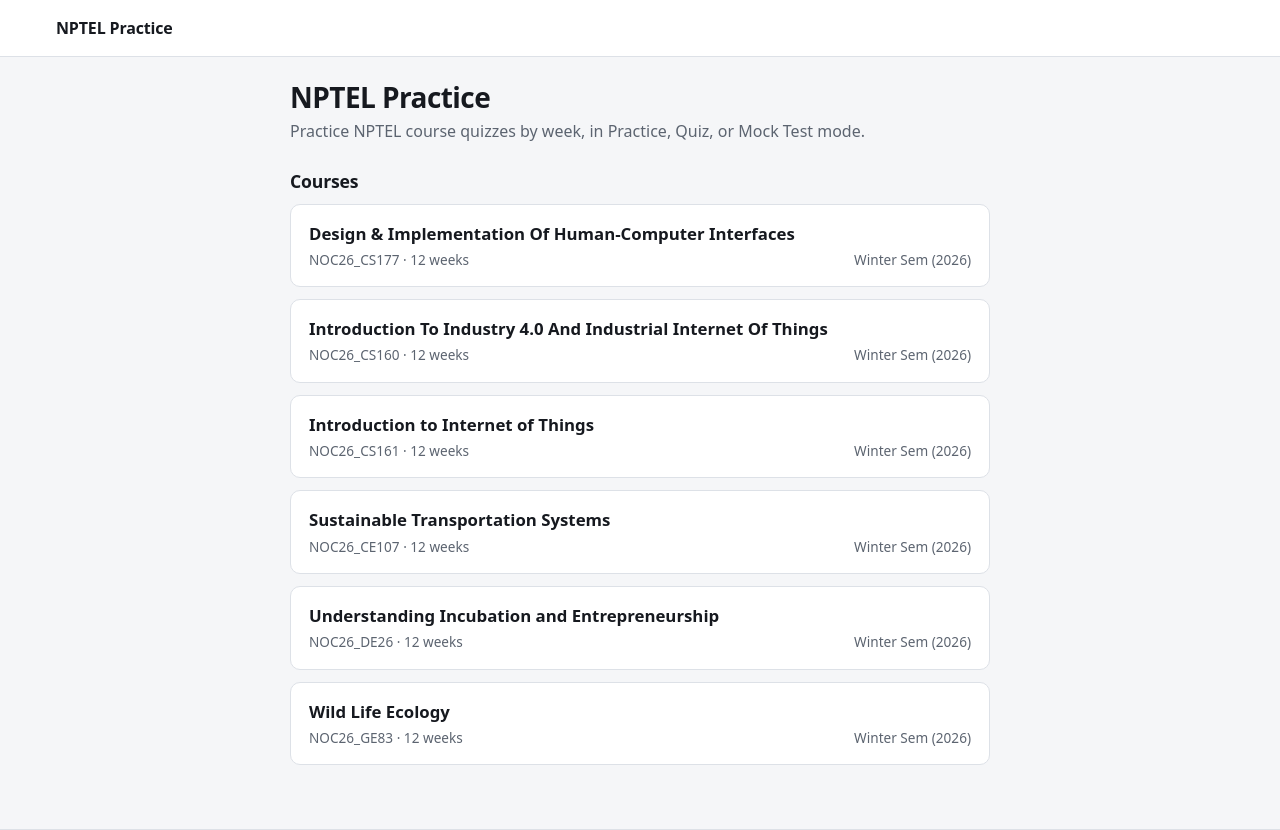
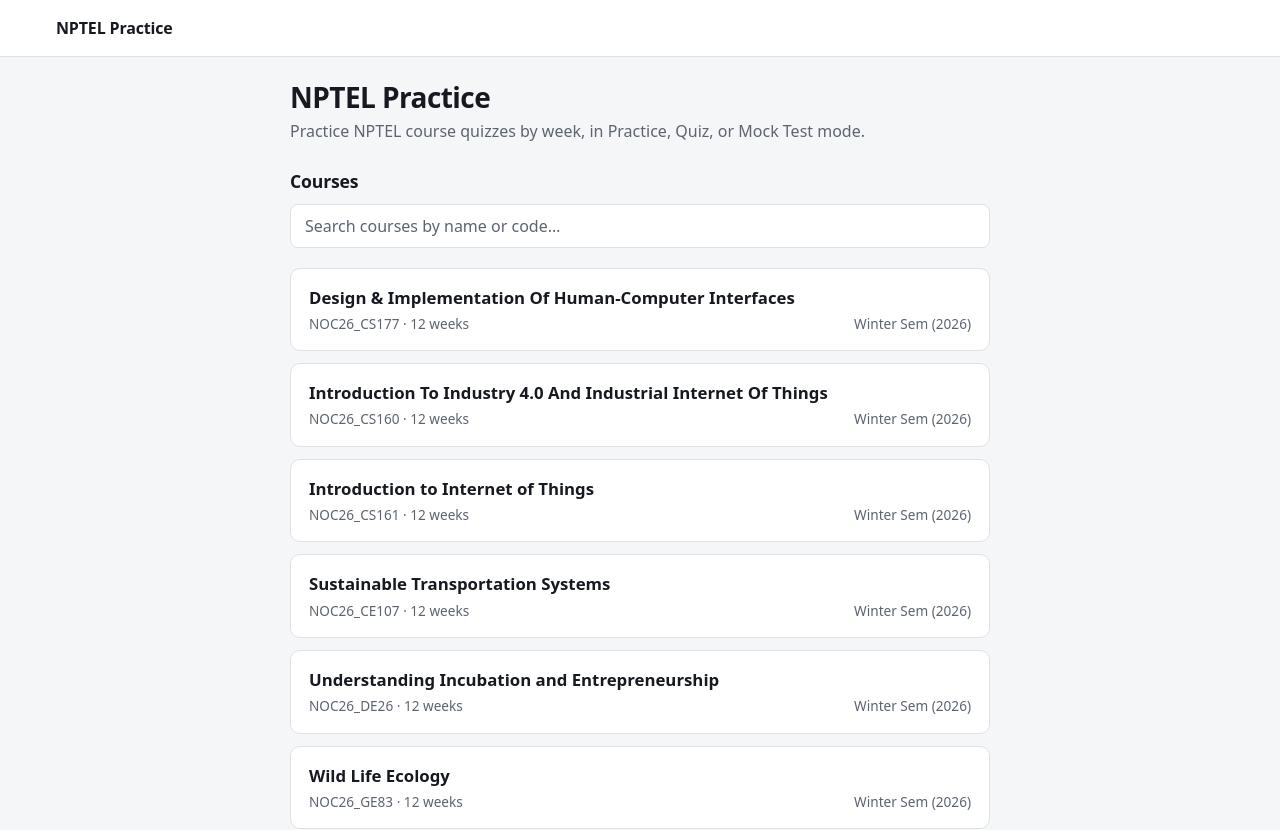
Before and after one commit to itsdannydev/nptel-practice, a React (Vite) app: page / in a window 1280 px wide. Shown: the top 830 px of the page. Built offline with nearby package versions, Linux system fonts and the light colour scheme.

Commit message:
added a search bar in homepage

```diff
--- a/src/pages/CourseList.tsx
+++ b/src/pages/CourseList.tsx
@@ -1,9 +1,20 @@
+import { useState } from 'react';
 import { Link } from 'react-router-dom';
 import { courses, termLabel } from '../lib/courses';
 import { useTitle } from '../lib/useTitle';
 
 export default function CourseList() {
   useTitle('');
+
+  const [query, setQuery] = useState('');
+  const normalized = query.trim().toLowerCase();
+  const visible = normalized
+    ? courses.filter(
+        (course) =>
+          course.name.toLowerCase().includes(normalized) ||
+          course.code.toLowerCase().includes(normalized),
+      )
+    : courses;
 
   return (
     <div className="prose">
@@ -19,8 +30,24 @@
           files under <code>courses/</code>.
         </p>
       ) : (
+        <>
+          <label className="sr-only" htmlFor="course-search">
+            Search courses
+          </label>
+          <input
+            id="course-search"
+            type="search"
+            className="search-input"
+            placeholder="Search courses by name or code…"
+            value={query}
+            onChange={(e) => setQuery(e.target.value)}
+          />
+
+          {visible.length === 0 ? (
+            <p className="empty">No courses match "{query.trim()}".</p>
+          ) : (
             <ul className="card-list">
-          {courses.map((course) => (
+              {visible.map((course) => (
                 <li key={course.id}>
                   <Link to={`/c/${course.id}`} className="card">
                     <span className="card-title">{course.name}</span>
@@ -36,6 +63,8 @@
               ))}
             </ul>
           )}
+        </>
+      )}
     </div>
   );
 }
--- a/src/styles.css
+++ b/src/styles.css
@@ -211,6 +211,25 @@
 .empty {
   color: var(--muted);
   padding: 32px 0;
+}
+
+.search-input {
+  -webkit-appearance: none;
+  appearance: none;
+  display: block;
+  width: 100%;
+  min-height: 44px;
+  margin-bottom: 20px;
+  padding: 0 14px;
+  border: 1px solid var(--border);
+  border-radius: 8px;
+  background: var(--surface);
+  color: var(--text);
+  font: inherit;
+}
+
+.search-input::placeholder {
+  color: var(--muted);
 }
 
 /* Cards */
```
Lines whose indentation alone changed are shown as unchanged.
